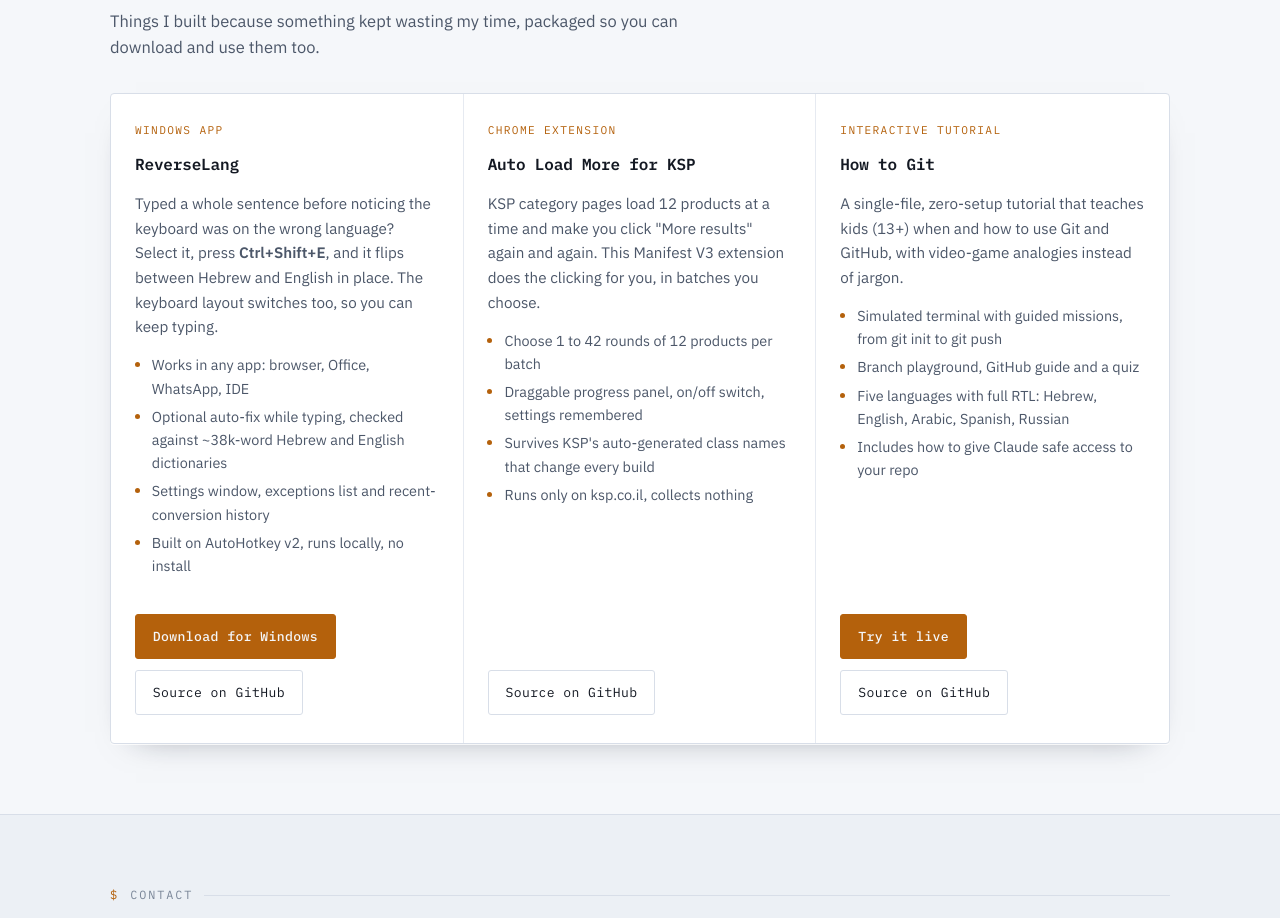
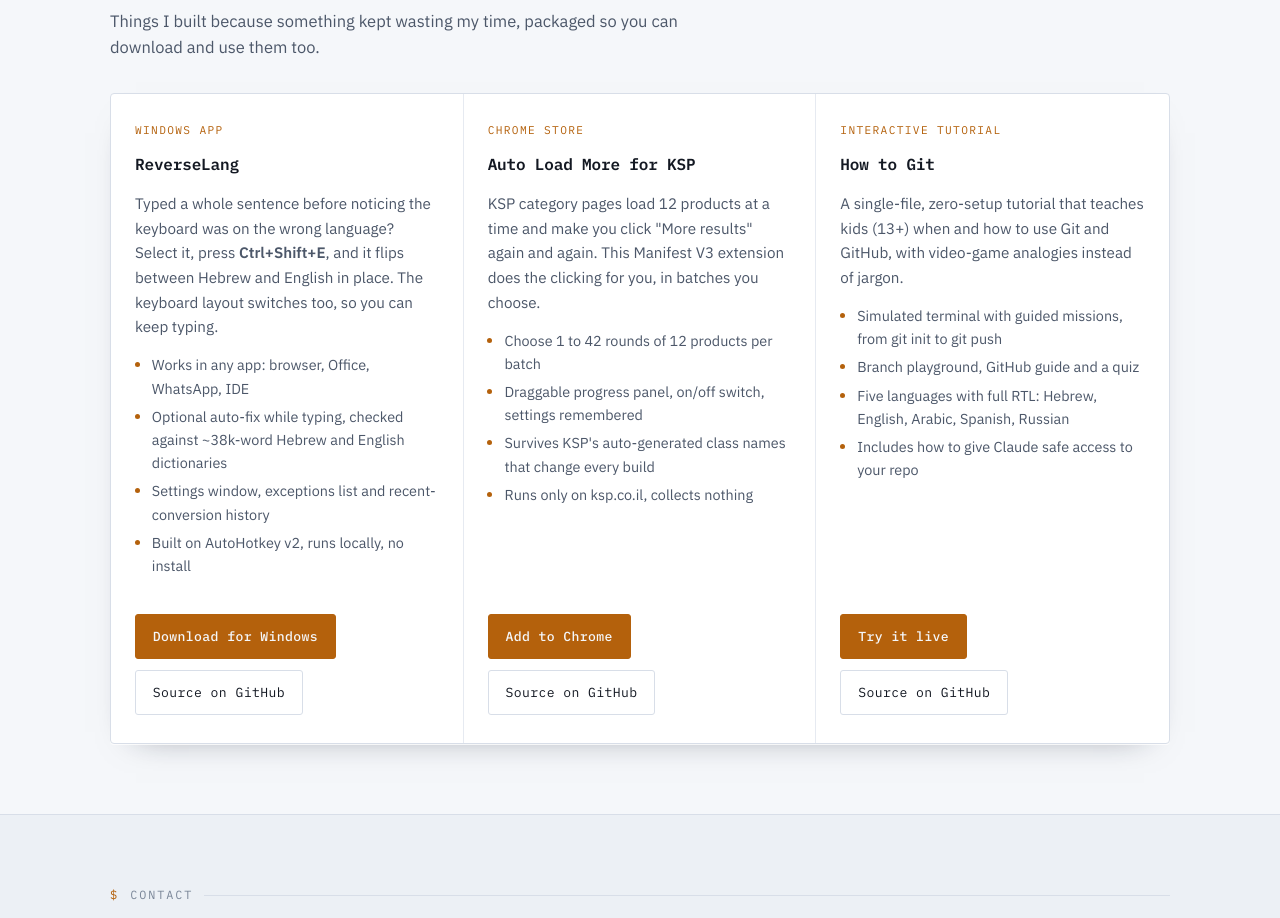
Before and after one commit to guyco6742/cv, a plain HTML site: page index.html in a window 1280 px wide. Shown: the part 4300-5218 px from the top of the page. Drawn offline with Linux system fonts and the light colour scheme.

Commit message:
Link KSP Auto Load More to its Chrome Web Store listing
Co-Authored-By: Claude Opus 5.5 <noreply@anthropic.com>
Claude-Session: https://claude.ai/code/session_01NME64wsA5eHuMMEkmgmzMp

```diff
--- a/index.html
+++ b/index.html
@@ -569,7 +569,7 @@
         </div>
       </div>
       <div class="panel">
-        <span class="tag">Chrome extension</span>
+        <span class="tag">Chrome Store</span>
         <h3>Auto Load More for KSP</h3>
         <p>KSP category pages load 12 products at a time and make you click "More results" again and again. This Manifest V3 extension does the clicking for you, in batches you choose.</p>
         <ul>
@@ -579,6 +579,7 @@
           <li>Runs only on ksp.co.il, collects nothing</li>
         </ul>
         <div class="cta-row" style="margin-top:auto;padding-top:1.2rem">
+          <a class="btn btn-primary" href="https://chromewebstore.google.com/detail/gijgoclfofhgefeienlchbkhbeepjoan" target="_blank" rel="noopener">Add to Chrome</a>
           <a class="btn" href="https://github.com/guyco6742/ksp-auto-load-more" target="_blank" rel="noopener">Source on GitHub</a>
         </div>
       </div>
```
